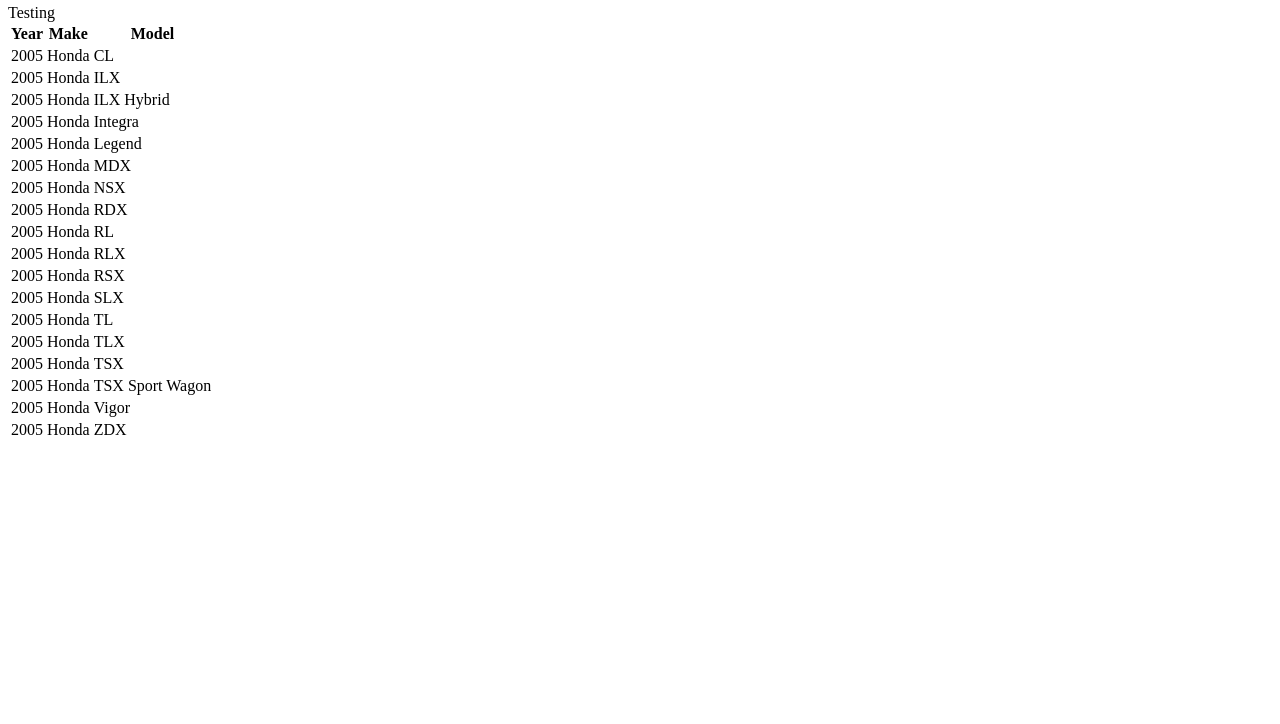
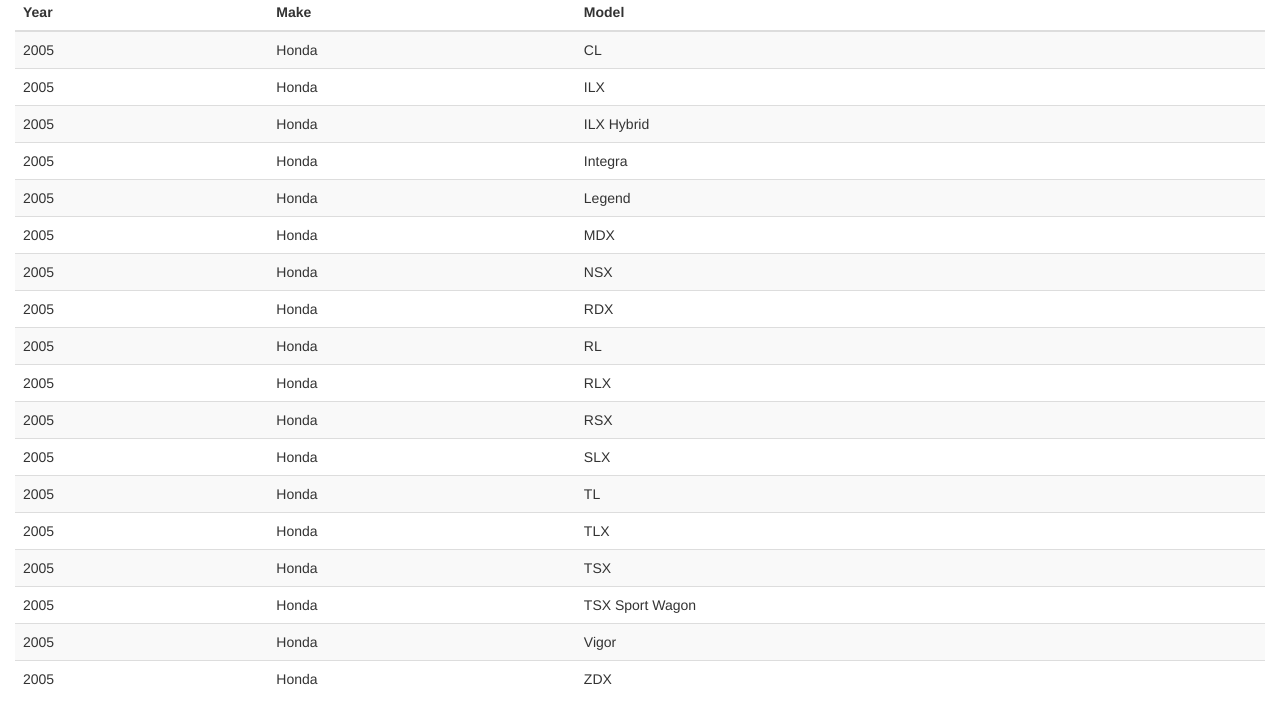
Before and after one commit to EvanGoss/Car-Spec-Database, a website: page client/index.html in a window 1280 px wide. Shown: the part 76-800 px from the top of the page. Drawn offline with nearby package versions, Linux system fonts and the light colour scheme.

Commit message:
load Bootstrap css

```diff
--- a/client/app/cars/cars.html
+++ b/client/app/cars/cars.html
@@ -1,5 +1,4 @@
 <div ng-controller="CarsController">
-  Testing
 
   <div class="col-md-12">
     <table class="table table-striped">
@@ -12,21 +11,13 @@
       </thead>
       <tbody>
         <tr ng-repeat="car in data.makes[0].models">
-        <!-- makes[0].models[0].name -->
         <!-- <tr> -->
           <td>2005</td>
           <td>Honda</td>
-          <td>{{ car.name }}</td>
-          <!-- <td>Accord</td> -->
+          <td>{{car.name}}</td>
         </tr>
       </tbody>
     </table>
   </div>
 
-<!-- <pre ng-repeat="car in cars.makes.models">
-  {{ car.makes.models }}
-
-
-</pre>
- -->
 </div>
--- a/client/index.html
+++ b/client/index.html
@@ -4,8 +4,11 @@
 
 <head>
   <title>Car Specification Database</title>
+
   <script src="/lib/angular/angular.js"></script>
   <script src="/lib/angular-route/angular-route.min.js"></script>
+
+  <link rel="stylesheet" type="text/css" href="css/bootstrap.min.css">
 </head>
 
 <body>
```
